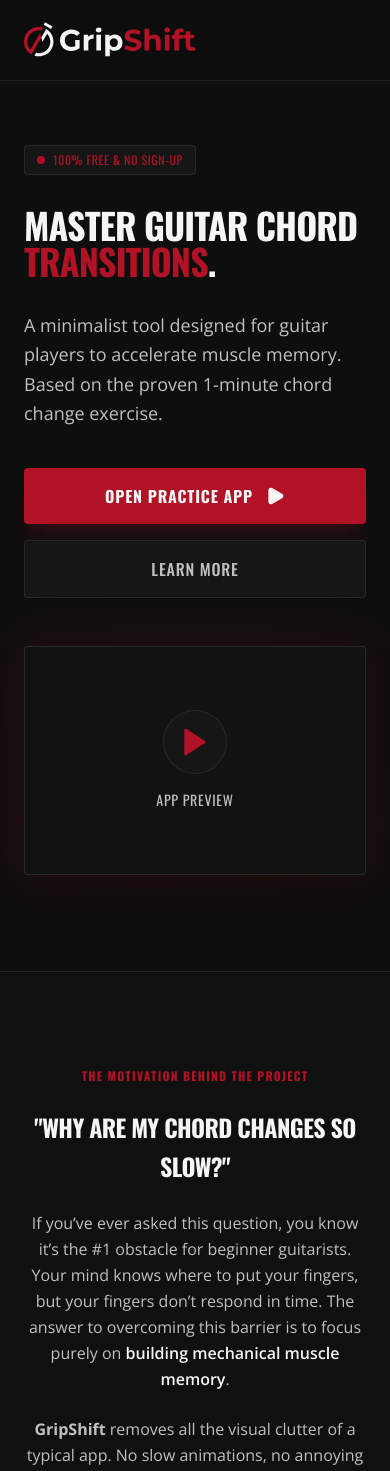
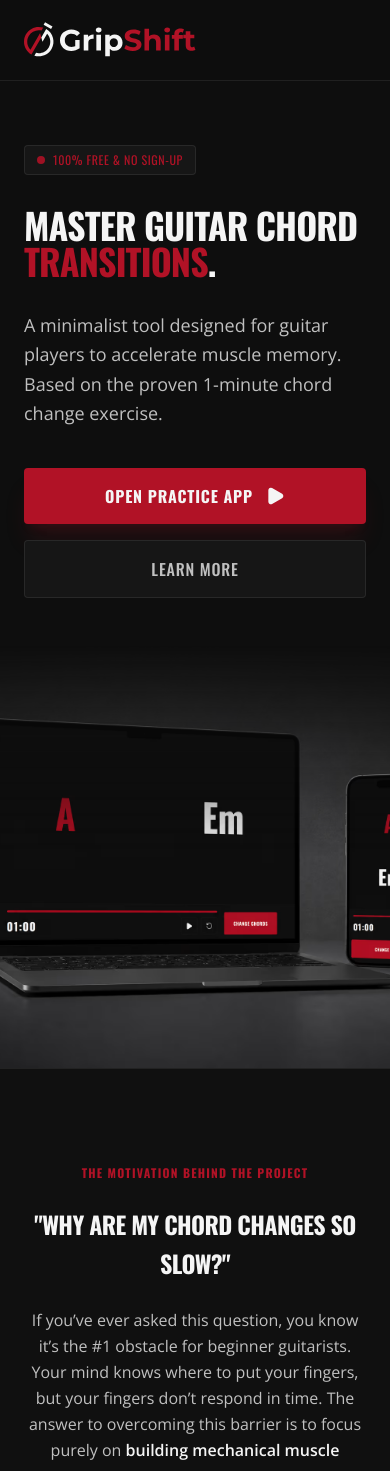
Before and after one commit to l4ur4oliveira/gripshift, a Next.js app: page / in a window 390 px wide. Shown: the top 1471 px of the page. Built offline with nearby package versions, Linux system fonts and the light colour scheme.

Commit message:
refactor: Replace the hero app preview with an image

```diff
--- a/src/app/page.jsx
+++ b/src/app/page.jsx
@@ -21,7 +21,7 @@ export default function HomePage() {
     <>
       <header className="border-b border-brandSilver/10 bg-brandBlack/90 backdrop-blur-md sticky top-0 z-50">
         <div className="max-w-6xl mx-auto px-6 h-20 flex items-center">
-          <a href="/" className="mr-auto">
+          <a href="#hero" onClick={scrollTo('hero')} className="mr-auto">
             <img src="/logo.svg" alt="GripShift" className="h-9 w-auto" />
           </a>
 
@@ -44,7 +44,8 @@ export default function HomePage() {
       </header>
 
       <main className="flex-grow">
-        <section className="max-w-6xl mx-auto px-6 pt-16 pb-24 md:py-32 grid md:grid-cols-12 gap-12 items-center">
+        <section id="hero" className="md:relative">
+          <div className="max-w-6xl mx-auto px-6 pt-16 pb-12 md:pb-24 md:py-32 grid md:grid-cols-12 gap-12 items-center">
             <div className="md:col-span-7 space-y-8">
               <div className="inline-flex items-center gap-2 px-3 py-1.5 rounded bg-brandCard border border-brandSilver/10 text-xs text-brandCrimson font-oswald uppercase tracking-wider">
                 <span className="flex h-2 w-2 rounded-full bg-brandCrimson animate-pulse"></span>
@@ -68,19 +69,26 @@ export default function HomePage() {
                 </a>
               </div>
             </div>
+          </div>
 
-          <div className="md:col-span-5 relative">
-            <div className="absolute -inset-1 rounded bg-gradient-to-tr from-brandCrimson to-red-900 opacity-20 blur-xl"></div>
-            <div className="relative bg-brandCard border border-brandSilver/10 rounded overflow-hidden shadow-2xl">
-              <div className="aspect-[3/2] flex items-center justify-center bg-brandBlack/50 p-8">
-                <div className="text-center space-y-4">
-                  <div className="w-16 h-16 rounded-full bg-brandCard border border-brandSilver/10 flex items-center justify-center mx-auto">
-                    <svg className="w-8 h-8 text-brandCrimson fill-current" viewBox="0 0 24 24" fill="none" stroke="currentColor" strokeWidth="2" strokeLinecap="round" strokeLinejoin="round"><polygon points="5 3 19 12 5 21 5 3" /></svg>
+          <div className="hidden md:block absolute top-0 right-0 w-1/2 h-full">
+            <div className="w-full h-full" style={{
+              backgroundImage: 'url(/hero-image.avif)',
+              backgroundSize: 'cover',
+              backgroundPosition: 'center right',
+              maskImage: 'linear-gradient(to right, transparent 0%, black 50%)',
+              WebkitMaskImage: 'linear-gradient(to right, transparent 0%, black 50%)',
+            }} />
           </div>
-                  <p className="text-brandSilver text-sm font-oswald uppercase tracking-wider">App Preview</p>
-                </div>
-              </div>
-            </div>
+
+          <div className="block md:hidden h-[50vh]">
+            <div className="w-full h-full" style={{
+              backgroundImage: 'url(/hero-image.avif)',
+              backgroundSize: 'cover',
+              backgroundPosition: 'center',
+              maskImage: 'linear-gradient(to bottom, transparent 0%, black 50%)',
+              WebkitMaskImage: 'linear-gradient(to bottom, transparent 0%, black 50%)',
+            }} />
           </div>
         </section>
 
```
Lines whose indentation alone changed are shown as unchanged.
